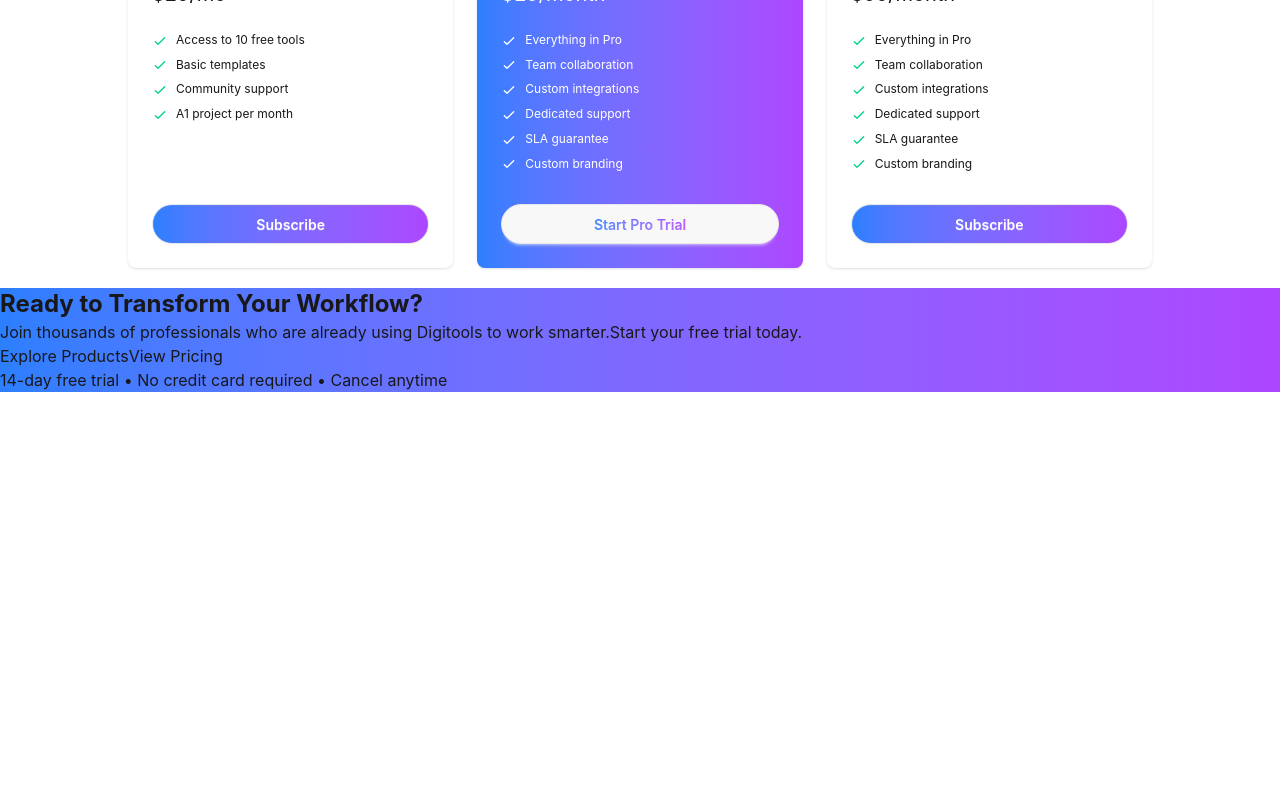
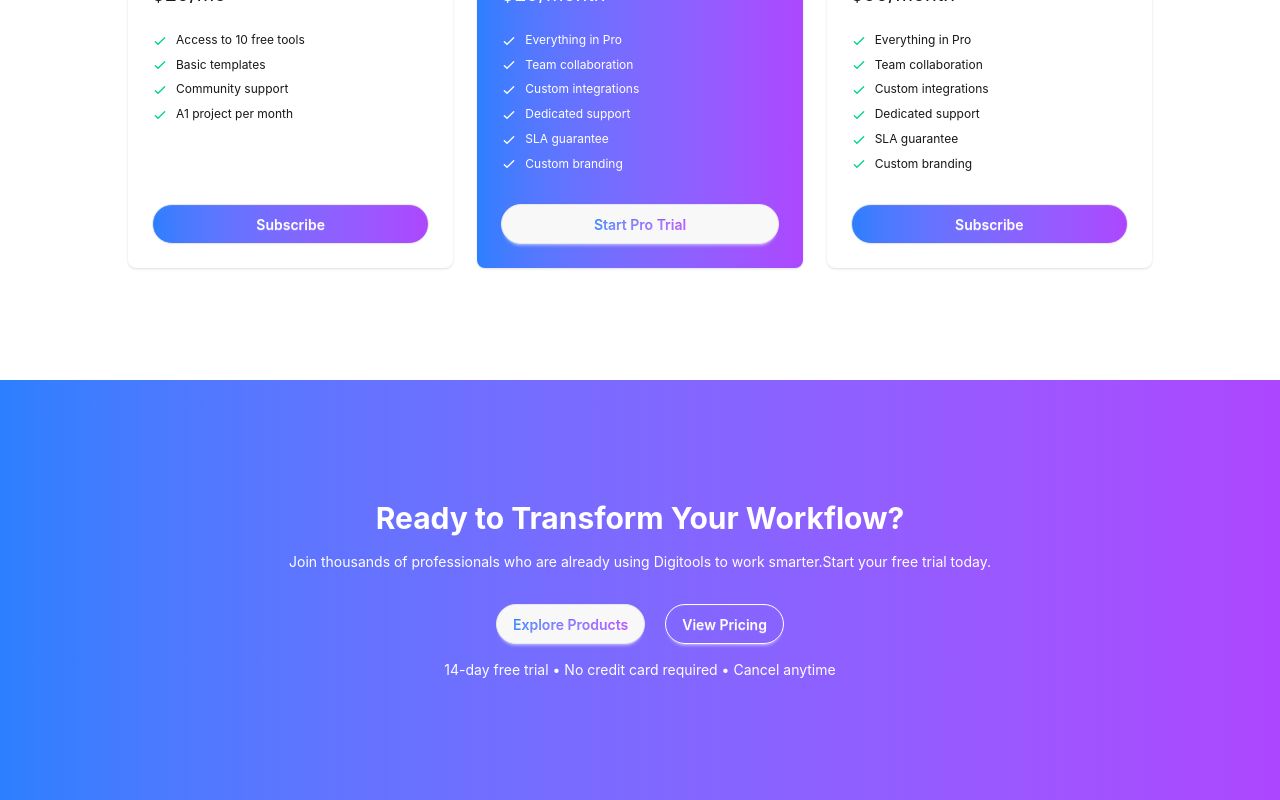
Before and after one commit to ShihabRafi1205/B13-A06-digitools-platform, a React (Vite) app: page / in a window 1280 px wide. Shown: the part 3154-3954 px from the top of the page. Before the commit the page ends 3594 px from the top, so only its background shows below. Built offline with nearby package versions, Linux system fonts and the light colour scheme.

Commit message:
added footer section

```diff
--- a/src/components/Footer/Footer.jsx
+++ b/src/components/Footer/Footer.jsx
@@ -1,14 +1,30 @@
-import React from 'react';
+import React from "react";
 
 const Footer = () => {
-    return (
-        <div className='bg-linear-to-r from-blue-500 to-purple-500'>
-            <h1 className='font-bold text-2xl'>Ready to Transform Your Workflow?</h1>
-            <p>Join thousands of professionals who are already using Digitools to work smarter.Start your free trial today.</p>
-            <div><button>Explore Products</button><button>View Pricing</button></div>
-            <p>14-day free trial • No credit card required • Cancel anytime</p>
+  return (
+    <div className="bg-linear-to-r py-15 md:py-30 mt-28 mb-0 from-blue-500 to-purple-500 text-white flex justify-center items-center">
+      <div className="text-center space-y-4">
+        <h1 className="font-bold text-3xl">
+          Ready to Transform Your Workflow?
+        </h1>
+        <p className="text-sm mb-8">
+          Join thousands of professionals who are already using Digitools to
+          work smarter.Start your free trial today.
+        </p>
+        <div className="flex justify-center items-center gap-5">
+          <button className="btn rounded-full">
+            <span className="bg-linear-to-r from-blue-500 to-purple-500 bg-clip-text text-transparent">
+              Explore Products
+            </span>
+          </button>
+          <button className="btn bg-transparent border border-white text-white rounded-full">
+            View Pricing
+          </button>
         </div>
-    );
+        <p className="text-sm">14-day free trial • No credit card required • Cancel anytime</p>
+      </div>
+    </div>
+  );
 };
 
 export default Footer;
--- a/src/components/Pricing/Pricing.jsx
+++ b/src/components/Pricing/Pricing.jsx
@@ -2,7 +2,7 @@ import React from "react";
 
 const Pricing = () => {
   return (
-    <div className="grid grid-cols-3 gap-6 mt-12  mx-auto  w-[80%] items-stretch">
+    <div className="grid md:grid-cols-2 lg:grid-cols-3 gap-6 mt-12  mx-auto  w-[80%] items-stretch">
       <div className="card bg-base-100 shadow-sm">
         <div className="card-body">
         <div className="space-y-4">
@@ -93,7 +93,7 @@ const Pricing = () => {
 
       <div className="card relative bg-base-100 shadow-sm bg-linear-to-r from-blue-500 to-purple-500 text-white">
 
-        <span className="badge badge-xs p-2.5 rounded-full bg-[#FEF3C6] absolute left-40 -top-2">Most Popular</span>
+        <span className="badge badge-xs p-2.5 rounded-full bg-[#FEF3C6] absolute left-27 -top-2.5 lg:left-40 lg:-top-2.5">Most Popular</span>
         <div className="card-body">
         <div className="space-y-4">
             <div>
--- a/src/components/Product/Products.jsx
+++ b/src/components/Product/Products.jsx
@@ -13,6 +13,7 @@ const Products = ({ productsPromise }) => {
   const [selectedProduct, setSelectedProduct] = useState([]);
 
   return (
+    <>
     <div className=" space-y-5 my-12 lg:mt-12 container mx-auto">
       <h2 className="text-4xl font-bold text-center">Premium Digital Tools</h2>
       <p className="text-center">
@@ -46,7 +47,7 @@ const Products = ({ productsPromise }) => {
         ></ProductList>
         <Step></Step>
         <Pricing></Pricing>
-        <Footer></Footer>
+        {/* <Footer></Footer> */}
         </>
       ) : (
         <Carts
@@ -55,6 +56,8 @@ const Products = ({ productsPromise }) => {
         ></Carts>
       )}
     </div>
+    {availableProducts === "Products" && <Footer />}
+    </>
   );
 };
 
```
